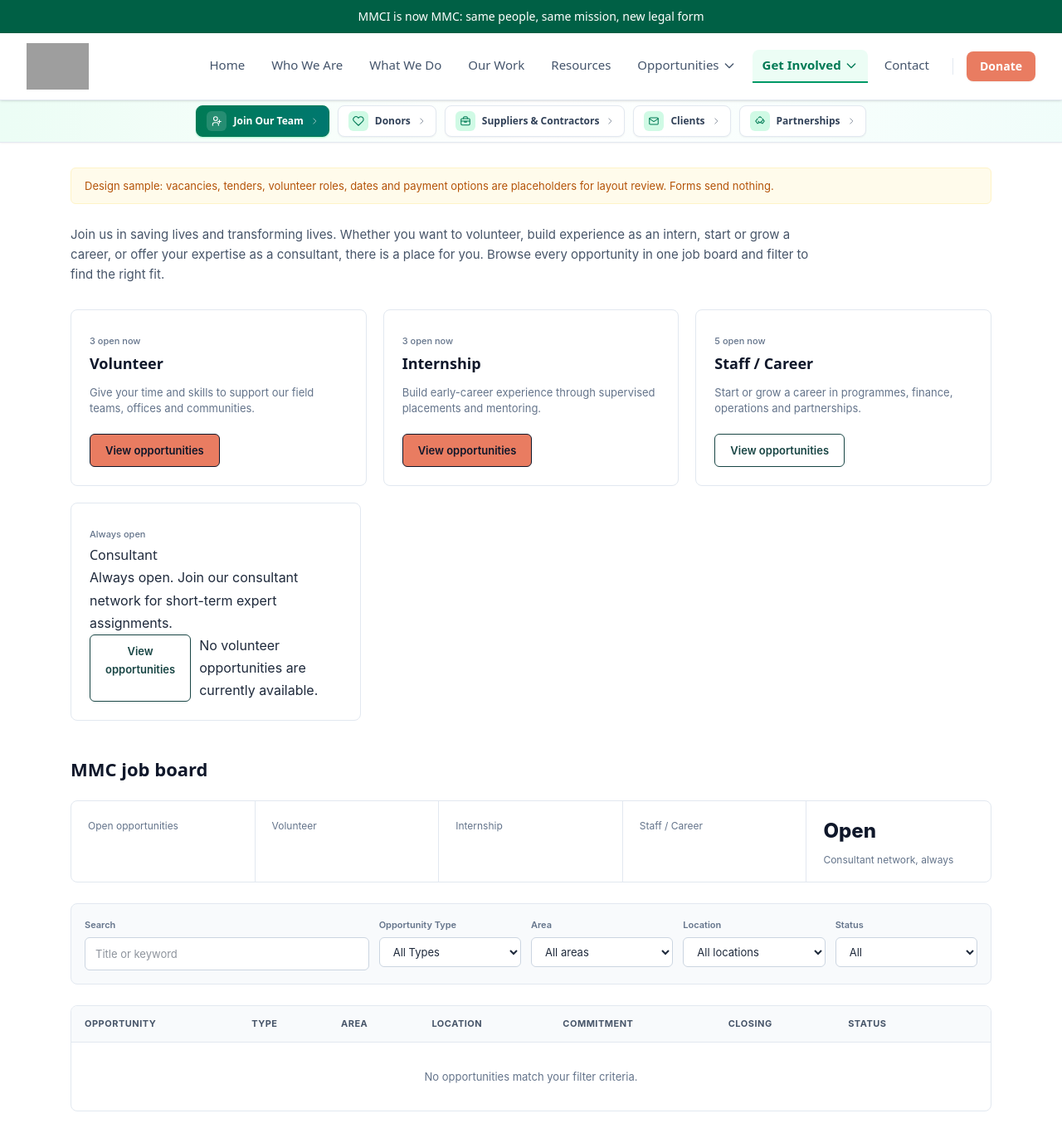
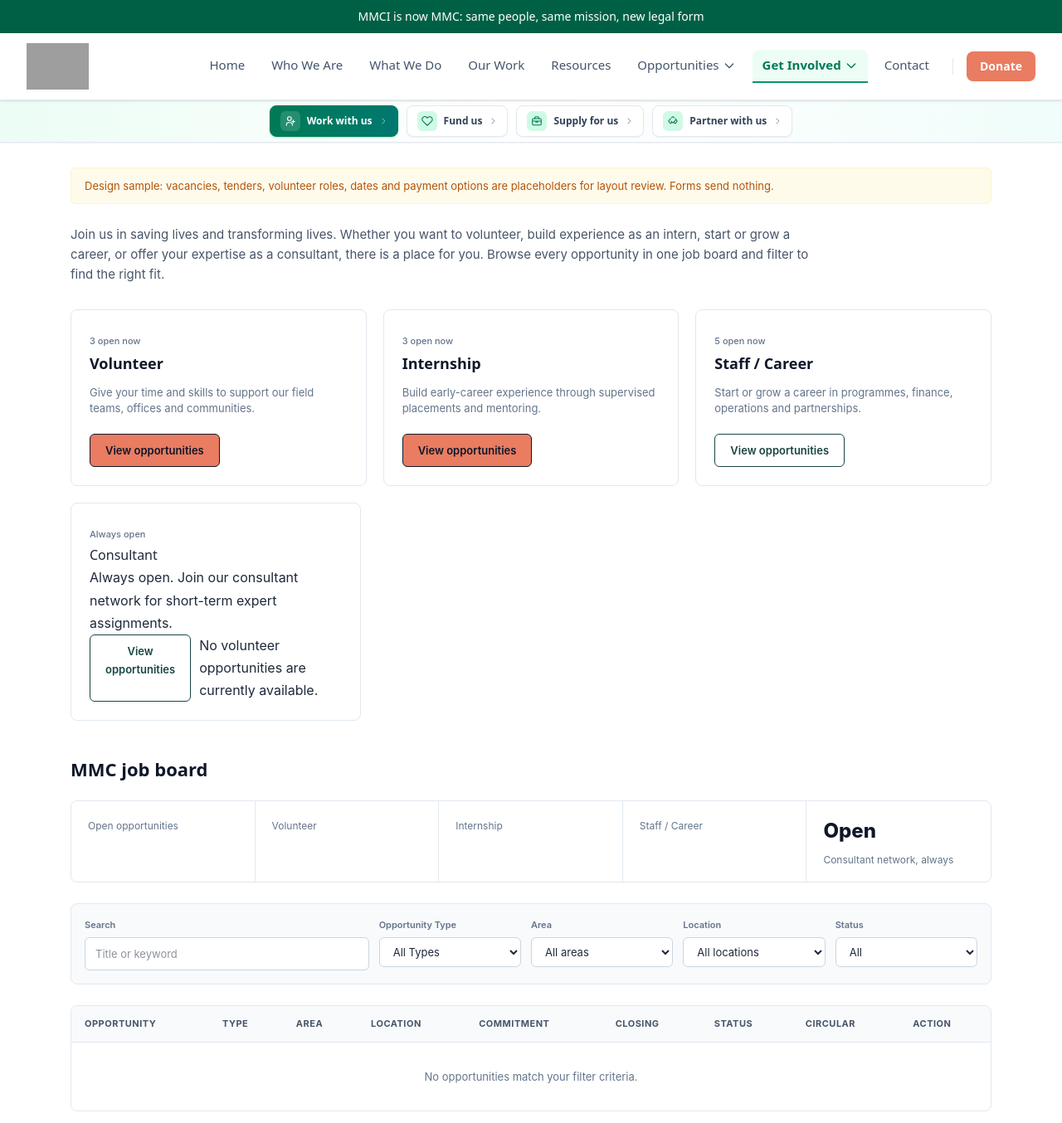
Before and after one commit to yousuf812/mmc_website, a Django app: page /get-involved/join-our-team/ in a window 1280 px wide. Shown: the top 1354 px of the page at 83% size. Run offline with Django 5.2, Linux system fonts and the light colour scheme; data comes from the database, SQL or seed files in the repository; style sheets or scripts are compiled from the project's sources; grey boxes are pictures that could not be loaded.

Commit message:
Update Get Involved submenu labels

```diff
--- a/engagement/admin.py
+++ b/engagement/admin.py
@@ -1,4 +1,5 @@
 from django.contrib import admin
+
 
 from .models import (
     EngagementPage,
@@ -244,6 +245,10 @@
         ),
     )
 
+    @admin.display(boolean=True, description="Circular Attached")
+    def has_document(self, obj):
+        return bool(obj.circular_document)
+
 
 
 
--- a/engagement/models.py
+++ b/engagement/models.py
@@ -1,5 +1,6 @@
 from django.db import models
 from django.utils.text import slugify
+from django.core.validators import FileExtensionValidator
 
 
 class EngagementPage(models.Model):
@@ -230,6 +231,13 @@
     ordering = models.PositiveIntegerField(
         default=0
     )
+    circular_document = models.FileField(
+        upload_to='job_circulars/%Y/%m/',
+        blank=True,
+        null=True,
+        help_text="Upload official circular (PDF, DOC, DOCX, PNG, JPG)",
+        validators=[FileExtensionValidator(allowed_extensions=['pdf', 'doc', 'docx', 'jpg', 'jpeg', 'png'])]
+    )
 
     created_at = models.DateTimeField(
         auto_now_add=True
@@ -244,6 +252,8 @@
             "ordering",
             "-created_at",
         ]
+        verbose_name = "Job Vacancy"
+        verbose_name_plural = "Job Vacancies"
 
     def save(self, *args, **kwargs):
 
--- a/engagement/views.py
+++ b/engagement/views.py
@@ -20,27 +20,21 @@
 # Shared submenu for all Get Involved pages
 GET_INVOLVED_MENU = [
     {
-        "title": "Join Our Team",
+        "title": "Work with us",
         "slug": "join-our-team",
     },
-
     {
-        "title": " Donors",
+        "title": "Fund us",
         "slug": "donors",
     },
     {
-        "title": "Suppliers & Contractors",
+        "title": "Supply for us",
         "slug": "suppliers-contractors",
     },
     {
-        "title": "Clients",
-        "slug": "customers-clients",
-    },
-    {
-        "title": "Partnerships",
+        "title": "Partner with us",
         "slug": "partnerships",
     },
-
 ]
 
 
--- a/templates/base.html
+++ b/templates/base.html
@@ -175,11 +175,11 @@
                             <div class="rounded-xl border border-slate-200 bg-white py-2 shadow-xl ring-1 ring-black/5">
                                 <a href="{% url 'engagement:volunteer_opportunities' %}"
                                    class="block px-4 py-2.5 text-sm font-medium text-slate-700 transition hover:bg-emerald-50 hover:text-emerald-700">
-                                    Vacancies
+                                    Career opportunities
                                 </a>
                                 <a href="{% url 'tenders:list' %}"
                                    class="block px-4 py-2.5 text-sm font-medium text-slate-700 transition hover:bg-emerald-50 hover:text-emerald-700">
-                                    Tender &amp; procurement
+                                    Tenders &amp; procurement
                                 </a>
                             </div>
                         </div>
@@ -212,7 +212,7 @@
                                 </a>
                                 <a href="{% url 'engagement:page' slug='donors' %}"
                                    class="block px-4 py-2.5 text-sm font-medium text-slate-700 transition hover:bg-emerald-50 hover:text-emerald-700">
-                                    Fund for us
+                                    Fund  us
                                 </a>
                                 <a href="{% url 'engagement:page' slug='partnership' %}"
                                    class="block px-4 py-2.5 text-sm font-medium text-slate-700 transition hover:bg-emerald-50 hover:text-emerald-700">
--- a/templates/engagement/join_our_team.html
+++ b/templates/engagement/join_our_team.html
@@ -479,7 +479,8 @@
           <th>Commitment</th>
           <th>Closing</th>
           <th>Status</th>
-          <th></th>
+          <th>Circular</th>
+          <th>Action</th>
         </tr>
       </thead>
       <tbody>
@@ -499,33 +500,64 @@
             {% endif %}
           </td>
 
+          <!-- Circular View & Download Column -->
+          <td style="white-space: nowrap;">
+            {% if opp.circular_document %}
+              <div style="display: inline-flex; align-items: center; gap: 6px;">
+                <!-- View Button -->
+                <a href="{{ opp.circular_document.url }}"
+                   target="_blank"
+                   rel="noopener noreferrer"
+                   title="View Document"
+                   style="display: inline-flex; align-items: center; justify-content: center; padding: 6px 10px; border-radius: 6px; border: 1px solid #084843; background-color: #ffffff; color: #084843; font-size: 12px; font-weight: 600; text-decoration: none; transition: 0.2s;"
+                   onmouseover="this.style.backgroundColor='#f0fdf4';"
+                   onmouseout="this.style.backgroundColor='#ffffff';">
+                  <svg style="width: 13px; height: 13px; margin-right: 4px;" fill="none" viewBox="0 0 24 24" stroke="currentColor" stroke-width="2">
+                    <path stroke-linecap="round" stroke-linejoin="round" d="M15 12a3 3 0 11-6 0 3 3 0 016 0z" />
+                    <path stroke-linecap="round" stroke-linejoin="round" d="M2.458 12C3.732 7.943 7.523 5 12 5c4.478 0 8.268 2.943 9.542 7-1.274 4.057-5.064 7-9.542 7-4.477 0-8.268-2.943-9.542-7z" />
+                  </svg>
+                  View
+                </a>
 
+                <!-- Download Button -->
+                <a href="{{ opp.circular_document.url }}"
+                   download
+                   title="Download Circular"
+                   style="display: inline-flex; align-items: center; justify-content: center; padding: 6px 10px; border-radius: 6px; background-color: var(--color-mmc-primary, #084843); color: #ffffff; font-size: 12px; font-weight: 600; text-decoration: none; transition: 0.2s;"
+                   onmouseover="this.style.backgroundColor='var(--color-mmc-secondary, #e97c61)';"
+                   onmouseout="this.style.backgroundColor='var(--color-mmc-primary, #084843)';">
+                  <svg style="width: 13px; height: 13px; margin-right: 4px;" fill="none" viewBox="0 0 24 24" stroke="currentColor" stroke-width="2">
+                    <path stroke-linecap="round" stroke-linejoin="round" d="M4 16v1a3 3 0 003 3h10a3 3 0 003-3v-1m-4-4l-4 4m0 0l-4-4m4 4V4" />
+                  </svg>
+                  Download
+                </a>
+              </div>
+            {% else %}
+              <span style="color: #94a3b8; font-size: 13px;">—</span>
+            {% endif %}
+          </td>
 
+          <!-- Apply Button Column -->
           <td>
             {% if opp.is_open %}
-
               {% if opp.opportunity_type == "volunteer" or opp.opportunity_type == "internship" or opp.opportunity_type == "consultant" %}
                 <a href="{% url 'engagement:volunteer_application' slug=opp.slug %}"
                    class="btn-apply">
                     Apply
                 </a>
-
               {% elif opp.opportunity_type == "staff" %}
                 <a href="{% url 'engagement:volunteer_application' slug=opp.slug %}"
                    class="btn-apply">
                     Apply
                 </a>
               {% endif %}
-
             {% endif %}
           </td>
-
-
 
         </tr>
         {% empty %}
         <tr>
-          <td colspan="8" style="text-align: center; padding: 30px; color: #64748b;">
+          <td colspan="9" style="text-align: center; padding: 30px; color: #64748b;">
             No opportunities match your filter criteria.
           </td>
         </tr>
```
Also changed, not shown: engagement/migrations/0005_alter_jobvacancy_options_and_more.py (added). Lines whose indentation alone changed are shown as unchanged.
